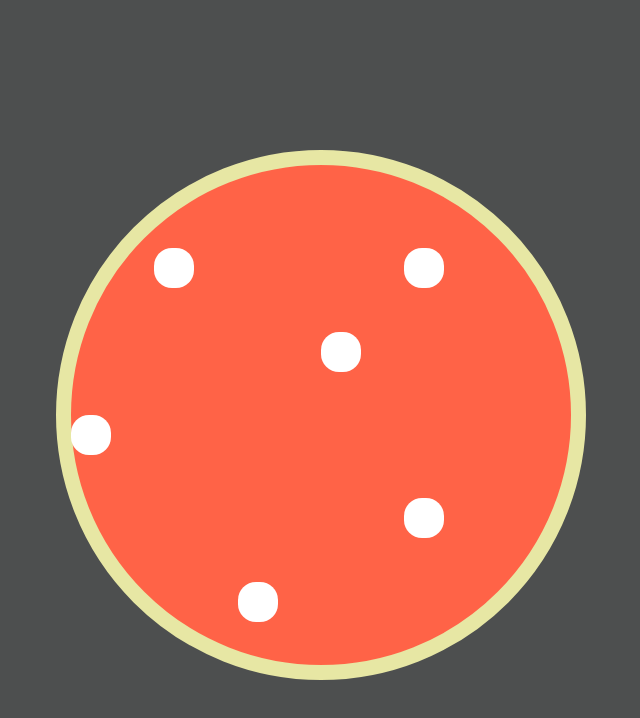
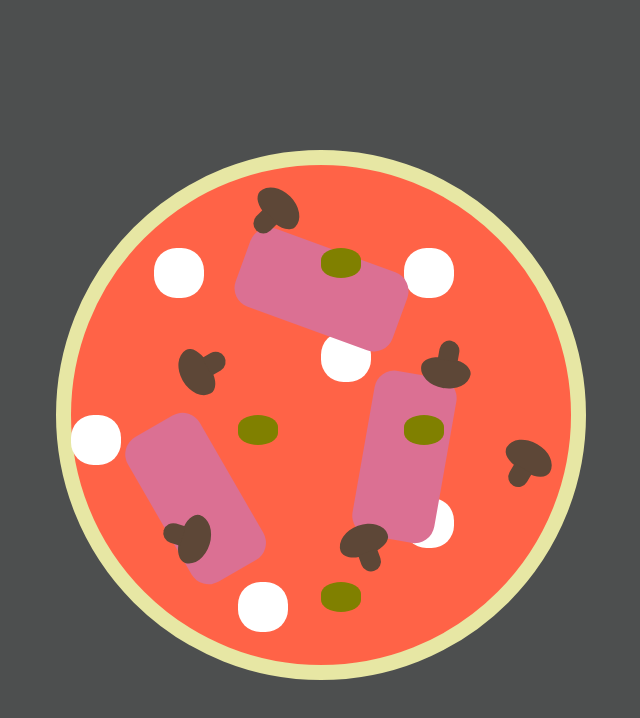
Before and after one commit to morgandevmh/html-css-pizza, a plain HTML site: page <!DOCTYPE html>.html in a window 1280 px wide. Shown: the whole page, without its empty margins (319-959 px from the left). Drawn offline with Linux system fonts and the light colour scheme.

Commit message:
elements positioning

```diff
--- a/<!DOCTYPE html>.html
+++ b/<!DOCTYPE html>.html
@@ -18,18 +18,35 @@
         <div class="mozza m-6"></div>
 
 
-        <div class="olive"></div>
-        <div class="olive"></div>
-        <div class="olive"></div>
+        <div class="olive o-1"></div>
+        <div class="olive o-2"></div>
+        <div class="olive o-3"></div>
+        <div class="olive o-4"></div>
 
-        <div class="ham"></div>
-        <div class="ham"></div>
-        <div class="ham"></div>
+        <div class="ham h-1"></div>
+        <div class="ham h-2"></div>
+        <div class="ham h-3"></div>
 
-        <div class="mushroom"></div>
-        <div class="mushroom"></div>
-        <div class="mushroom"></div>
-        <div class="mushroom"></div>
+        <div class="mushroom m-n1">
+          <div class="mu-1"></div>
+        </div>
+        <div class="mushroom m-n2">
+            <div class="mu-1"></div>
+        </div>
+        <div class="mushroom m-n3">
+            <div class="mu-1"></div>
+        </div>
+         <div class="mushroom m-n4">
+            <div class="mu-1"></div>
+        </div>
+         <div class="mushroom m-n5">
+            <div class="mu-1"></div>
+        </div>
+        <div class="mushroom m-n6">
+            <div class="mu-1"></div>
+        </div>
+
+
 
 
 
--- a/styles.css
+++ b/styles.css
@@ -27,8 +27,8 @@ body {
 .mozza {
 
     background-color: white;
-    height: 40px;
-    width: 40px;
+    height: 50px;
+    width: 50px;
     border-radius: 45%;
 
 }
@@ -62,3 +62,130 @@ body {
     grid-column: 5;
     grid-row: 2;
 }
+
+.olive {
+    background-color: olive;
+    height: 30px;
+    width: 40px;
+    border-radius: 100px / 60px ;
+}
+
+.o-1 {
+    grid-column: 4;
+    grid-row: -2;
+    z-index: 5;
+}
+
+.o-2 {
+    grid-column: 5;
+    grid-row: 4;
+    z-index: 5;
+}
+
+.o-3 {
+    grid-column: 4;
+    grid-row: 2;
+    z-index: 5;
+}
+
+.o-4 {
+    grid-column: 3;
+    grid-row: 4;
+    z-index: 5;
+}
+
+
+
+
+.ham {
+    background-color: palevioletred;
+    width: 2fr;
+    height: 1fr;
+    border-radius: 20px;
+}
+
+.h-1{
+    grid-column: 3/5;
+    grid-row: 2/2;
+    rotate: 20deg;
+
+}
+
+.h-2{
+    grid-column: 2/2;
+    grid-row: 4/6;
+    rotate: 330deg;
+
+}
+
+.h-3{
+    grid-column: 4/6;
+    grid-row: 4/4;
+    rotate: 100deg;
+
+}
+
+
+
+.mushroom {
+    display: flex;
+    justify-content: center;
+    align-items: center;
+}
+
+.mu-1 {
+    position: relative;
+    width: 50px;
+    height: 30px;
+    background: #5d4737;;
+    border-radius: 50% 50% 40% 40% / 60% 60% 40% 40%;
+
+}
+
+ .mu-1::after{
+    content: '';
+    position: absolute;
+    bottom: -18px;
+    left: 30%;
+    width: 20px;
+    height: 20px;
+    background: #5d4737;
+    border-radius: 0 0 10px 10px;
+
+ }
+
+ .m-n1 {
+    grid-column: 3;
+    grid-row: 1;
+    rotate: 45deg;
+ }
+
+ .m-n2 {
+    grid-column: 2;
+    grid-row: 3;
+    rotate: 240deg;
+ }
+
+ .m-n3 {
+    grid-column: 5;
+    grid-row: 3;
+    rotate: 190deg;
+ }
+
+ .m-n4 {
+    grid-column: 2;
+    grid-row: 5;
+    rotate: 107deg;
+ }
+
+ .m-n5 {
+    grid-column: 4;
+    grid-row: 5;
+    rotate: 340deg;
+ }
+
+ .m-n6 {
+    grid-column: 6;
+    grid-row: 4;
+    rotate: 30deg;
+ }
```
